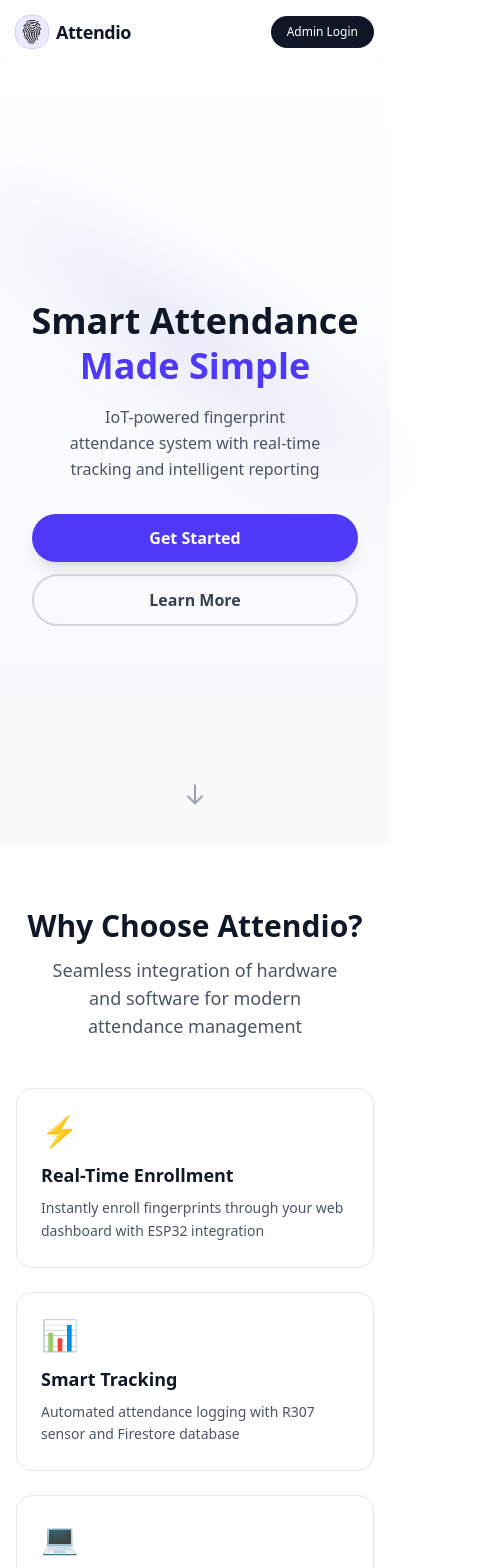
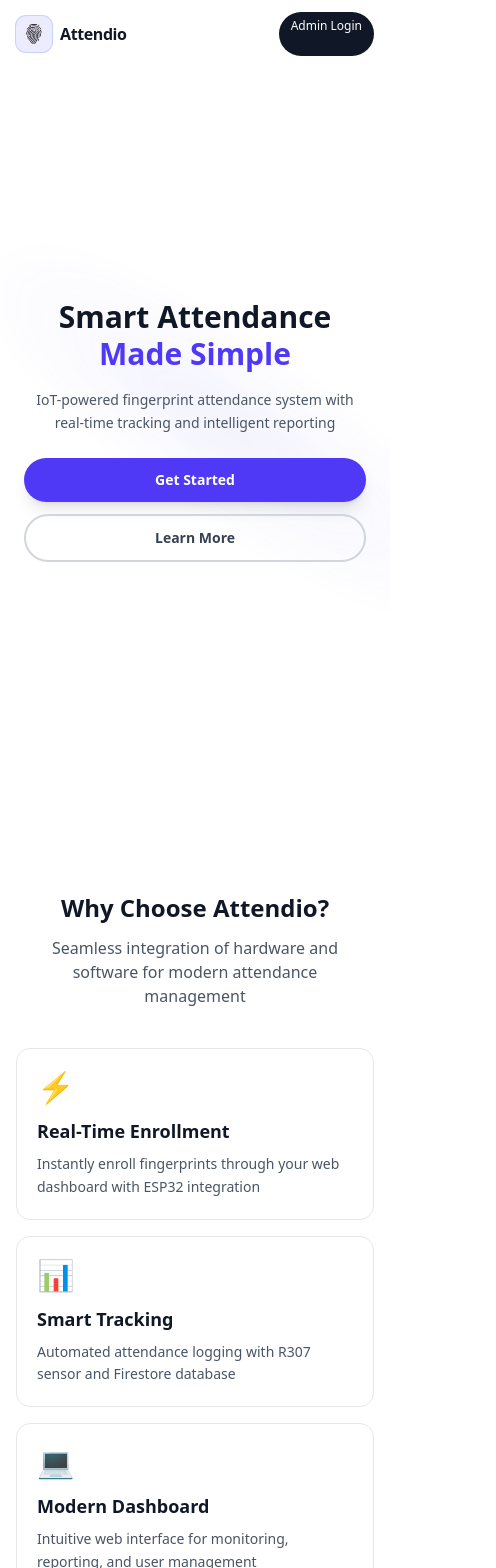
Before and after one commit to sanjay-sudheer/attendio, a Next.js app: page / in a window 390 px wide. Shown: the top 1568 px of the page, 496 px wide, since content can reach past the window. Built offline with nearby package versions, Linux system fonts and the light colour scheme.

Commit message:
responsive

```diff
--- a/app/globals.css
+++ b/app/globals.css
@@ -2,6 +2,10 @@
 @import "tw-animate-css";
 
 @custom-variant dark (&:is(.dark *));
+
+/* Custom breakpoint for extra small devices */
+@custom-media --xs (min-width: 475px);
+@custom-variant xs (media(--xs));
 
 @theme inline {
   --color-background: var(--background);
@@ -119,6 +123,24 @@
   body {
     @apply bg-background text-foreground;
   }
+
+  /* Prevent horizontal scroll on mobile */
+  html, body {
+    overflow-x: hidden;
+    width: 100%;
+  }
+
+  /* Ensure responsive images */
+  img {
+    max-width: 100%;
+    height: auto;
+  }
+
+  /* Better touch targets on mobile */
+  button, a {
+    min-height: 44px;
+    min-width: 44px;
+  }
 }
 
   /* Fingerprint illustration animations */
--- a/app/layout.js
+++ b/app/layout.js
@@ -14,6 +14,11 @@ const geistMono = Geist_Mono({
 export const metadata = {
   title: "Attendio - Smart IoT Fingerprint Attendance System",
   description: "Modern attendance tracking system using ESP32 and R307 fingerprint sensors. Real-time monitoring, automated enrollment, and comprehensive reporting dashboard.",
+  viewport: {
+    width: 'device-width',
+    initialScale: 1,
+    maximumScale: 5,
+  },
 };
 
 export default function RootLayout({ children }) {
--- a/app/page.js
+++ b/app/page.js
@@ -7,31 +7,31 @@ import { Spotlight } from "@/components/ui/spotlight";
 
 export default function Home() {
   return (
-    <main className="min-h-screen bg-white text-gray-900">
+    <main className="min-h-screen bg-white text-gray-900 overflow-x-hidden">
       {/* Navbar */}
-  <nav className="flex justify-between items-center px-4 sm:px-6 md:px-8 py-4 sm:py-5 fixed w-full z-50 text-gray-900 bg-gradient-to-b from-white/80 via-white/40 to-transparent backdrop-blur-md">
+  <nav className="flex justify-between items-center px-4 sm:px-6 lg:px-8 py-3 sm:py-4 lg:py-5 fixed w-full z-50 text-gray-900 bg-gradient-to-b from-white/95 via-white/80 to-transparent backdrop-blur-md">
         <Link href="/" className="flex items-center gap-2 sm:gap-3 group">
-          <span className="relative inline-flex h-8 w-8 sm:h-10 sm:w-10 items-center justify-center rounded-xl bg-indigo-600/10 ring-1 ring-indigo-200 group-hover:bg-indigo-600/20 transition">
-            <Image src="/fingerprint.svg" alt="Attendio" width={24} height={24} className="text-indigo-600" />
+          <span className="relative inline-flex h-9 w-9 sm:h-10 sm:w-10 items-center justify-center rounded-lg sm:rounded-xl bg-indigo-600/10 ring-1 ring-indigo-200 group-hover:bg-indigo-600/20 transition">
+            <Image src="/fingerprint.svg" alt="Attendio" width={20} height={20} className="sm:w-6 sm:h-6 text-indigo-600" />
           </span>
-          <span className="text-lg sm:text-xl font-semibold tracking-tight">Attendio</span>
+          <span className="text-base sm:text-lg lg:text-xl font-semibold tracking-tight">Attendio</span>
         </Link>
         <Link
           href="/admin-login"
-          className="px-4 sm:px-6 py-2 bg-gray-900 text-white rounded-full text-xs sm:text-sm font-medium hover:bg-gray-800 transition-colors"
+          className="px-3 py-1.5 sm:px-4 sm:py-2 lg:px-6 lg:py-2 bg-gray-900 text-white rounded-full text-xs sm:text-sm font-medium hover:bg-gray-800 transition-colors whitespace-nowrap"
         >
           Admin Login
         </Link>
       </nav>
 
       {/* Hero Section */}
-      <section className="relative flex flex-col items-center justify-center min-h-screen px-4 sm:px-6 pt-20 sm:pt-24">
+      <section className="relative flex flex-col items-center justify-center min-h-screen px-4 sm:px-6 lg:px-8 pt-16 sm:pt-20 pb-12 sm:pb-16">
         {/* Subtle gradient background */}
-  <div className="absolute inset-0 bg-gradient-to-b from-white via-gray-50 to-gray-100/50" />
+  <div className="absolute inset-0 bg-gradient-to-b from-white via-gray-50 to-gray-100/50 -z-10" />
 
         {/* Enhanced brand spotlight */}
         <Spotlight
-          className="-top-64 -left-32 md:-top-48 md:left-24 opacity-100"
+          className="-top-40 -left-20 sm:-top-64 sm:-left-32 md:-top-48 md:left-24 opacity-80 sm:opacity-100"
           fill="#6366f1"
           opacity={0.22}
           blur={220}
@@ -40,25 +40,25 @@ export default function Home() {
         />
 
         {/* Hero Content */}
-        <div className="relative z-10 text-center max-w-4xl mx-auto animate-fade-in">
-          <h1 className="text-4xl sm:text-5xl md:text-6xl lg:text-7xl font-bold mb-4 sm:mb-6 leading-tight text-balance">
+        <div className="relative z-10 text-center max-w-4xl mx-auto w-full">
+          <h1 className="text-3xl xs:text-4xl sm:text-5xl md:text-6xl lg:text-7xl font-bold mb-4 sm:mb-6 leading-tight">
             Smart Attendance
             <br />
             <span className="text-indigo-600">Made Simple</span>
           </h1>
-          <p className="text-base sm:text-lg md:text-xl lg:text-2xl text-gray-600 mb-8 sm:mb-12 max-w-2xl mx-auto leading-relaxed text-balance px-4">
+          <p className="text-sm xs:text-base sm:text-lg md:text-xl lg:text-2xl text-gray-600 mb-6 sm:mb-8 lg:mb-12 max-w-2xl mx-auto leading-relaxed px-2 sm:px-4">
             IoT-powered fingerprint attendance system with real-time tracking and intelligent reporting
           </p>
-          <div className="flex flex-col sm:flex-row gap-3 sm:gap-4 justify-center px-4">
+          <div className="flex flex-col xs:flex-row gap-3 sm:gap-4 justify-center px-2 sm:px-4 max-w-md sm:max-w-none mx-auto">
             <a
               href="/admin-login"
-              className="px-6 sm:px-8 py-3 sm:py-4 bg-indigo-600 text-white rounded-full text-base sm:text-lg font-semibold hover:bg-indigo-700 transition-colors shadow-lg btn-hover-scale"
+              className="w-full xs:w-auto inline-block px-6 sm:px-8 py-3 sm:py-4 bg-indigo-600 text-white rounded-full text-sm sm:text-base lg:text-lg font-semibold hover:bg-indigo-700 transition-colors shadow-lg text-center"
             >
               Get Started
             </a>
             <a
               href="#features"
-              className="px-6 sm:px-8 py-3 sm:py-4 border-2 border-gray-300 text-gray-700 rounded-full text-base sm:text-lg font-semibold hover:border-gray-400 hover:bg-gray-50 transition-colors btn-hover-scale"
+              className="w-full xs:w-auto inline-block px-6 sm:px-8 py-3 sm:py-4 border-2 border-gray-300 text-gray-700 rounded-full text-sm sm:text-base lg:text-lg font-semibold hover:border-gray-400 hover:bg-gray-50 transition-colors text-center"
             >
               Learn More
             </a>
@@ -66,26 +66,26 @@ export default function Home() {
         </div>
 
         {/* Scroll indicator */}
-        <div className="absolute bottom-8 left-1/2 transform -translate-x-1/2 animate-bounce">
-          <svg className="w-6 h-6 text-gray-400" fill="none" stroke="currentColor" viewBox="0 0 24 24">
+        <div className="absolute bottom-4 sm:bottom-8 left-1/2 transform -translate-x-1/2 animate-bounce hidden sm:block">
+          <svg className="w-5 h-5 sm:w-6 sm:h-6 text-gray-400" fill="none" stroke="currentColor" viewBox="0 0 24 24">
             <path strokeLinecap="round" strokeLinejoin="round" strokeWidth={2} d="M19 14l-7 7m0 0l-7-7m7 7V3" />
           </svg>
         </div>
       </section>
 
       {/* Features Section */}
-      <section id="features" className="py-16 sm:py-20 md:py-24 px-4 sm:px-6 bg-white">
+      <section id="features" className="py-12 sm:py-16 md:py-20 lg:py-24 px-4 sm:px-6 lg:px-8 bg-white">
         <div className="max-w-6xl mx-auto">
-          <div className="text-center mb-12 sm:mb-16 animate-fade-in">
-            <h2 className="text-3xl sm:text-4xl md:text-5xl font-bold text-gray-900 mb-3 sm:mb-4 text-balance">
+          <div className="text-center mb-10 sm:mb-12 lg:mb-16">
+            <h2 className="text-2xl xs:text-3xl sm:text-4xl md:text-5xl font-bold text-gray-900 mb-3 sm:mb-4">
               Why Choose Attendio?
             </h2>
-            <p className="text-lg sm:text-xl text-gray-600 max-w-2xl mx-auto text-balance px-4">
+            <p className="text-base sm:text-lg md:text-xl text-gray-600 max-w-2xl mx-auto px-2 sm:px-4">
               Seamless integration of hardware and software for modern attendance management
             </p>
           </div>
 
-          <div className="grid grid-cols-1 md:grid-cols-3 gap-6 sm:gap-8">
+          <div className="grid grid-cols-1 sm:grid-cols-2 lg:grid-cols-3 gap-4 sm:gap-6 lg:gap-8">
             {[
               {
                 title: "Real-Time Enrollment",
@@ -105,8 +105,7 @@ export default function Home() {
             ].map((feature, idx) => (
               <div
                 key={idx}
-                className="group p-6 sm:p-8 rounded-2xl border border-gray-200 hover:border-indigo-300 hover:shadow-lg transition-all duration-300 card-hover animate-slide-up"
-                style={{ animationDelay: `${idx * 0.1}s` }}
+                className="group p-5 sm:p-6 lg:p-8 rounded-xl sm:rounded-2xl border border-gray-200 hover:border-indigo-300 hover:shadow-lg transition-all duration-300"
               >
                 <div className="text-3xl sm:text-4xl mb-3 sm:mb-4 group-hover:scale-110 transition-transform duration-300">{feature.icon}</div>
                 <h3 className="text-lg sm:text-xl font-semibold text-gray-900 mb-2 sm:mb-3">
@@ -122,17 +121,17 @@ export default function Home() {
       </section>
 
       {/* CTA Section */}
-      <section className="py-16 sm:py-20 md:py-24 px-4 sm:px-6 bg-gray-50">
-        <div className="max-w-4xl mx-auto text-center animate-fade-in">
-          <h2 className="text-2xl sm:text-3xl md:text-4xl font-bold text-gray-900 mb-4 sm:mb-6 text-balance px-4">
+      <section className="py-12 sm:py-16 md:py-20 lg:py-24 px-4 sm:px-6 lg:px-8 bg-gray-50">
+        <div className="max-w-4xl mx-auto text-center">
+          <h2 className="text-2xl xs:text-2xl sm:text-3xl md:text-4xl font-bold text-gray-900 mb-3 sm:mb-4 lg:mb-6 px-2 sm:px-4">
             Ready to modernize your attendance system?
           </h2>
-          <p className="text-lg sm:text-xl text-gray-600 mb-6 sm:mb-8 text-balance px-4">
+          <p className="text-base sm:text-lg md:text-xl text-gray-600 mb-6 sm:mb-8 px-2 sm:px-4">
             Start tracking attendance with IoT technology today
           </p>
           <a
             href="/admin-login"
-            className="inline-block px-6 sm:px-8 py-3 sm:py-4 bg-indigo-600 text-white rounded-full text-base sm:text-lg font-semibold hover:bg-indigo-700 transition-colors shadow-lg btn-hover-scale"
+            className="inline-block w-full xs:w-auto px-6 sm:px-8 py-3 sm:py-4 bg-indigo-600 text-white rounded-full text-sm sm:text-base lg:text-lg font-semibold hover:bg-indigo-700 transition-colors shadow-lg max-w-xs mx-auto"
           >
             Get Started Now
           </a>
@@ -142,7 +141,7 @@ export default function Home() {
       {/* Footer */}
       <footer className="bg-white border-t border-gray-200 py-6 sm:py-8 px-4 sm:px-6">
         <div className="max-w-6xl mx-auto text-center">
-          <p className="text-sm sm:text-base text-gray-500">© 2025 Attendio. Built with modern IoT technology.</p>
+          <p className="text-xs sm:text-sm md:text-base text-gray-500">© 2025 Attendio. Built with modern IoT technology.</p>
         </div>
       </footer>
     </main>
```
